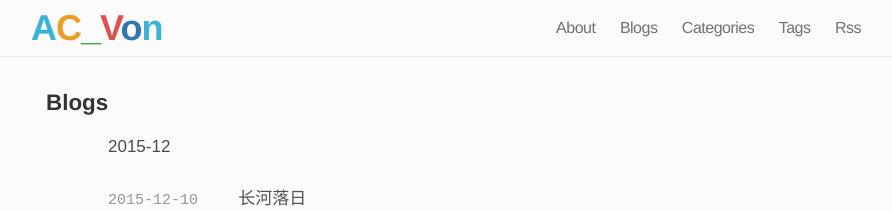
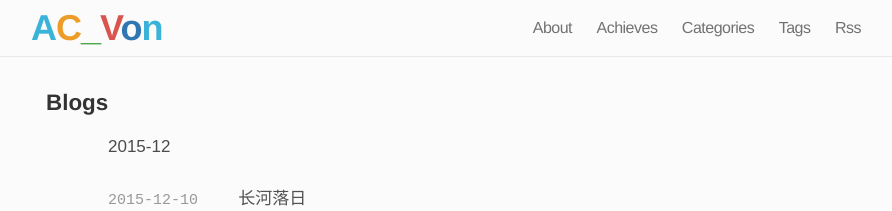
Before and after one commit to vongang/vongang.github.io, a Jekyll site: the page built from blogs.html, in a window 1280 px wide. Shown: the top 211 px of the page, without its empty margins (194-1086 px from the left). Built offline with Jekyll 4.4.1, drawn with Linux system fonts in a browser that asks for light colours; nearby versions of some CDN libraries; Markdown is read by kramdown in place of the engine named in the settings; comment, search, counter and statistics services are not loaded.

Commit message:
Update _config.yml

```diff
--- a/_config.yml
+++ b/_config.yml
@@ -26,9 +26,9 @@ navigations:
   - title: About
     class: fa fa-list-ul
     href: /about/
-  - title: Blogs
+  - title: Achieves
     class: fa fa-tags
-    href: /blogs/
+    href: /achieves/
   - title: Categories
     class: fa fa-user
     href: /categories/
```
